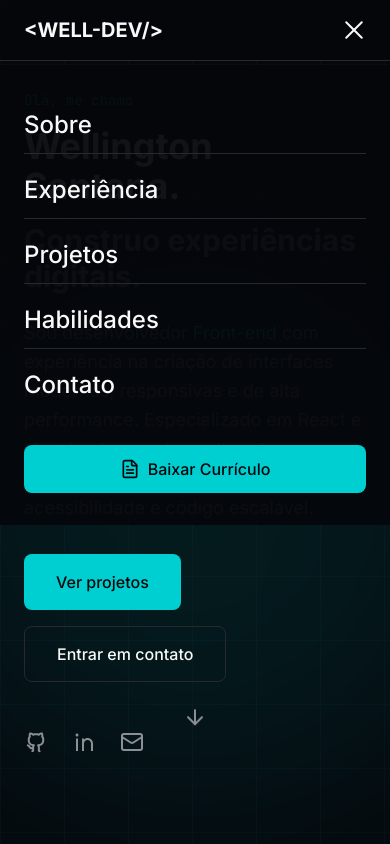
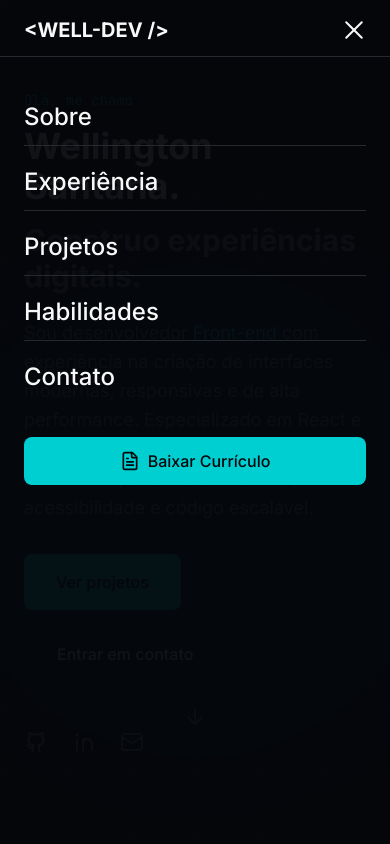
Before and after one commit to Welldevbr/well-dev-profile, a Next.js app: page / in a window 390 px wide. Both pictures are taken after a click on the button "Abrir menu". Shown: the top 844 px of the page. Built offline with nearby package versions, Linux system fonts and the light colour scheme.

Commit message:
fix: correção de formatação no componente Header e ajustes de layout no MobileMenu

```diff
--- a/components/header.tsx
+++ b/components/header.tsx
@@ -93,7 +93,7 @@ export function Header() {
             rounded-sm
           "
         >
-          {"<WELL-DEV/>"}
+          {"<WELL-DEV />"}
         </Link>
 
         <ul className="hidden md:flex items-center gap-8">
--- a/components/mobileMenu.tsx
+++ b/components/mobileMenu.tsx
@@ -14,13 +14,13 @@ export function MobileMenu({
 }: MobileMenuProps) {
   return (
     <div
-      className={`md:hidden fixed inset-0 z-50 top-16.25 h-fit bg-background/95 backdrop-blur-md transition-all duration-300 ease-out ${
+      className={`md:hidden fixed inset-0 z-50 top-14 min-h-screen bg-background/95 backdrop-blur-md border-t border-border transition-all duration-300 ease-out ${
         isMobileMenuOpen
           ? "opacity-100 visible"
           : "opacity-0 invisible pointer-events-none"
       }`}
     >
-      <div className="container mx-auto px-6 py-8 flex flex-col">
+      <div className="container mx-auto h-full px-6 py-8 flex flex-col">
         <ul className="flex flex-col gap-2">
           {navItems.map((item, index) => (
             <li
```
